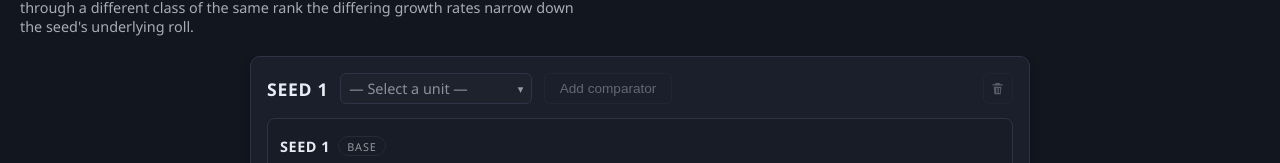
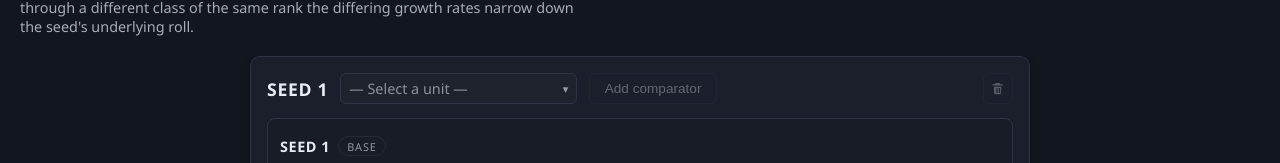
Before and after one commit to BZega/fe-growth, an Angular app: page /seed-mapper in a window 1280 px wide. Shown: the part 142-305 px from the top of the page. Built offline with nearby package versions, Linux system fonts and the light colour scheme.

Commit message:
fixed search focusing

```diff
--- a/src/app/searchable-select/searchable-select.component.html
+++ b/src/app/searchable-select/searchable-select.component.html
@@ -1,32 +1,32 @@
-<button
-  type="button"
+<div
   class="field"
   [class.field--open]="open()"
-  [class.field--empty]="selectedName() === null"
-  [disabled]="disabled()"
-  [attr.aria-label]="label() || null"
-  [attr.aria-expanded]="open()"
-  aria-haspopup="listbox"
-  (click)="toggle()"
+  [class.field--disabled]="disabled()"
+  (pointerdown)="onFieldPointerDown()"
+  (click)="onFieldClick()"
 >
-  <span class="field__value">{{ selectedName() ?? placeholder() }}</span>
+  <input
+    #search
+    class="field__input"
+    type="text"
+    role="combobox"
+    autocomplete="off"
+    autocapitalize="off"
+    spellcheck="false"
+    [attr.aria-label]="label() || null"
+    [attr.aria-expanded]="open()"
+    aria-haspopup="listbox"
+    [disabled]="disabled()"
+    [placeholder]="open() ? (selectedName() ?? placeholder()) : placeholder()"
+    (focus)="openPanel()"
+    (input)="onSearch($event)"
+    (keydown)="onKeydown($event)"
+  />
   <span class="field__caret" aria-hidden="true">▾</span>
-</button>
+</div>
 
 @if (open()) {
   <div class="panel">
-    <input
-      #search
-      class="panel__search"
-      type="text"
-      autocomplete="off"
-      placeholder="Search…"
-      aria-label="Search options"
-      [value]="query()"
-      (input)="onSearch($event)"
-      (keydown)="onKeydown($event)"
-    />
-
     <ul class="panel__list" role="listbox">
       @if (clearable() && query().trim() === '') {
         <li>
--- a/src/app/searchable-select/searchable-select.component.scss
+++ b/src/app/searchable-select/searchable-select.component.scss
@@ -14,23 +14,26 @@
   border-radius: 6px;
   color: inherit;
   cursor: pointer;
-  font-family: inherit;
   font-size: 0.9rem;
   padding: 0.4rem 0.5rem;
   text-align: left;
 
-  &:hover:not(:disabled) {
+  &:hover {
     border-color: var(--accent);
-  }
-
-  &:disabled {
-    opacity: 0.4;
-    cursor: not-allowed;
   }
 }
 
 .field--open {
   border-color: var(--accent);
+}
+
+.field--disabled {
+  opacity: 0.4;
+  cursor: not-allowed;
+
+  &:hover {
+    border-color: var(--panel-border);
+  }
 }
 
 :host(.compact) .field {
@@ -39,22 +42,37 @@
   padding-bottom: 0;
 }
 
-.field--empty .field__value {
-  opacity: 0.55;
-}
-
-.field__value {
+.field__input {
   flex: 1;
   min-width: 0;
-  overflow: hidden;
+  background: transparent;
+  border: none;
+  color: inherit;
+  cursor: inherit;
+  font-family: inherit;
+  font-size: inherit;
+  padding: 0;
   text-overflow: ellipsis;
-  white-space: nowrap;
+
+  &:focus {
+    outline: none;
+  }
+
+  &::placeholder {
+    color: inherit;
+    opacity: 0.55;
+  }
+
+  &:disabled {
+    cursor: not-allowed;
+  }
 }
 
 .field__caret {
   flex: none;
   font-size: 0.7rem;
   opacity: 0.6;
+  pointer-events: none;
 }
 
 .panel {
@@ -73,30 +91,21 @@
   overflow: hidden;
 }
 
-.panel__search {
-  flex: none;
-  background: #1d222c;
-  border: none;
-  border-bottom: 1px solid var(--panel-border);
-  color: inherit;
-  font-family: inherit;
-  font-size: 0.85rem;
-  padding: 0.5rem 0.6rem;
-
-  &:focus {
-    outline: none;
-    background: #222935;
-  }
-}
-
 .panel__list {
   flex: 1;
   min-height: 0;
   overflow: auto;
   overscroll-behavior: contain;
+  scrollbar-width: none;
+  -ms-overflow-style: none;
   list-style: none;
   margin: 0;
   padding: 0.25rem;
+
+  &::-webkit-scrollbar {
+    width: 0;
+    height: 0;
+  }
 }
 
 .panel__empty {
--- a/src/app/searchable-select/searchable-select.component.ts
+++ b/src/app/searchable-select/searchable-select.component.ts
@@ -1,4 +1,4 @@
-import { ChangeDetectionStrategy, Component, computed, effect, ElementRef, HostListener, inject, input, output, signal, viewChild } from '@angular/core';
+import { afterNextRender, ChangeDetectionStrategy, Component, computed, effect, ElementRef, HostListener, inject, Injector, input, output, signal, viewChild } from '@angular/core';
 
 export interface SelectItem {
   id: number;
@@ -18,6 +18,7 @@ export interface SelectItemGroup {
 })
 export class SearchableSelectComponent {
   private readonly host = inject(ElementRef<HTMLElement>);
+  private readonly injector = inject(Injector);
 
   readonly items = input<readonly SelectItem[]>([]);
   readonly groups = input<readonly SelectItemGroup[]>([]);
@@ -60,66 +61,109 @@ export class SearchableSelectComponent {
     this.filtered().flatMap((group) => [...group.items]),
   );
 
+  private readonly allItems = computed<SelectItem[]>(() =>
+    this.allGroups().flatMap((group) => [...group.items]),
+  );
+
   readonly selectedName = computed(() => {
     const id = this.value();
 
     return id === null
       ? null
-      : (this.allGroups()
-          .flatMap((group) => [...group.items])
-          .find((item) => item.id === id)?.name ?? null);
+      : (this.allItems().find((item) => item.id === id)?.name ?? null);
   });
 
   readonly activeIndex = signal(0);
 
+  private openBeforePress = false;
+
   constructor() {
     effect(() => {
-      if (this.open()) {
-        this.searchBox()?.nativeElement.focus();
+      const element = this.searchBox()?.nativeElement;
+
+      if (element && !this.open()) {
+        element.value = this.selectedName() ?? '';
       }
     });
   }
 
-  toggle(): void {
-    if (this.disabled()) {
+  openPanel(): void {
+    if (this.disabled() || this.open()) {
       return;
     }
 
-    this.open.update((open) => !open);
+    this.open.set(true);
     this.query.set('');
-    this.activeIndex.set(0);
+
+    const selected = this.flattened().findIndex(
+      (item) => item.id === this.value(),
+    );
+    this.activeIndex.set(Math.max(selected, 0));
+    this.scrollActiveIntoView();
+
+    const element = this.searchBox()?.nativeElement;
+
+    if (element) {
+      element.value = '';
+    }
+  }
+
+  onFieldPointerDown(): void {
+    this.openBeforePress = this.open();
+  }
+
+  onFieldClick(): void {
+    if (this.openBeforePress) {
+      this.close();
+
+      return;
+    }
+
+    this.openPanel();
+    this.searchBox()?.nativeElement.focus();
   }
 
   pick(id: number | null): void {
     this.valueChange.emit(id);
-    this.close();
+    this.open.set(false);
+    this.query.set('');
+
+    if (matchMedia('(pointer: coarse)').matches) {
+      this.searchBox()?.nativeElement.blur();
+    }
   }
 
   close(): void {
     this.open.set(false);
     this.query.set('');
+    this.searchBox()?.nativeElement.blur();
   }
 
   onSearch(event: Event): void {
     this.query.set((event.target as HTMLInputElement).value);
     this.activeIndex.set(0);
+    this.open.set(true);
   }
 
   onKeydown(event: KeyboardEvent): void {
-    const options = this.flattened();
-
     switch (event.key) {
       case 'ArrowDown':
         event.preventDefault();
-        this.activeIndex.update((i) => Math.min(i + 1, options.length - 1));
+        this.step(1);
         break;
       case 'ArrowUp':
         event.preventDefault();
-        this.activeIndex.update((i) => Math.max(i - 1, 0));
+        this.step(-1);
         break;
       case 'Enter': {
         event.preventDefault();
-        const option = options[this.activeIndex()];
+
+        if (!this.open()) {
+          this.openPanel();
+          break;
+        }
+
+        const option = this.flattened()[this.activeIndex()];
 
         if (option) {
           this.pick(option.id);
@@ -131,6 +175,35 @@ export class SearchableSelectComponent {
         this.close();
         break;
     }
+  }
+
+  private step(delta: number): void {
+    if (!this.open()) {
+      const items = this.allItems();
+      const current = items.findIndex((item) => item.id === this.value());
+      const next = items[clamp(current + delta, items.length)];
+
+      if (next && next.id !== this.value()) {
+        this.valueChange.emit(next.id);
+      }
+
+      return;
+    }
+
+    this.activeIndex.update((index) =>
+      clamp(index + delta, this.flattened().length),
+    );
+    this.scrollActiveIntoView();
+  }
+
+  private scrollActiveIntoView(): void {
+    afterNextRender(
+      () =>
+        this.host.nativeElement
+          .querySelector('.option--active')
+          ?.scrollIntoView({ block: 'nearest' }),
+      { injector: this.injector },
+    );
   }
 
   isActive(item: SelectItem): boolean {
@@ -147,3 +220,7 @@ export class SearchableSelectComponent {
     }
   }
 }
+
+function clamp(index: number, length: number): number {
+  return Math.min(Math.max(index, 0), Math.max(length - 1, 0));
+}
```
